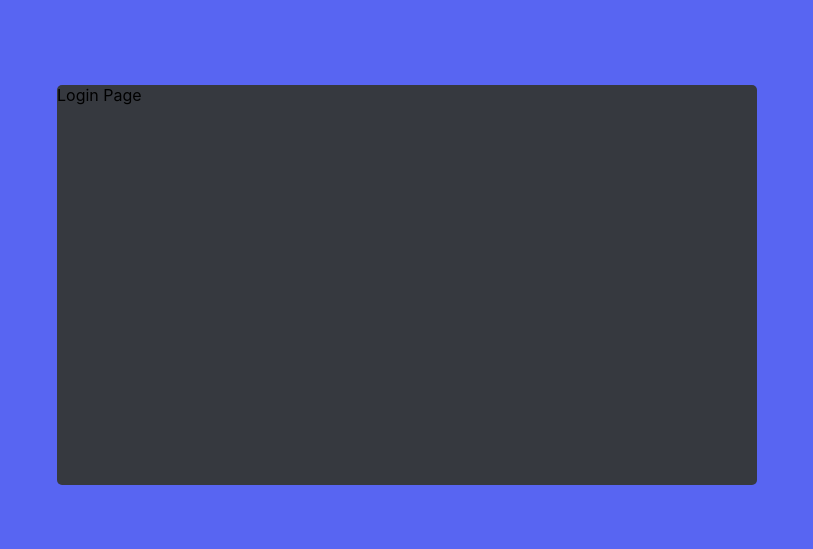
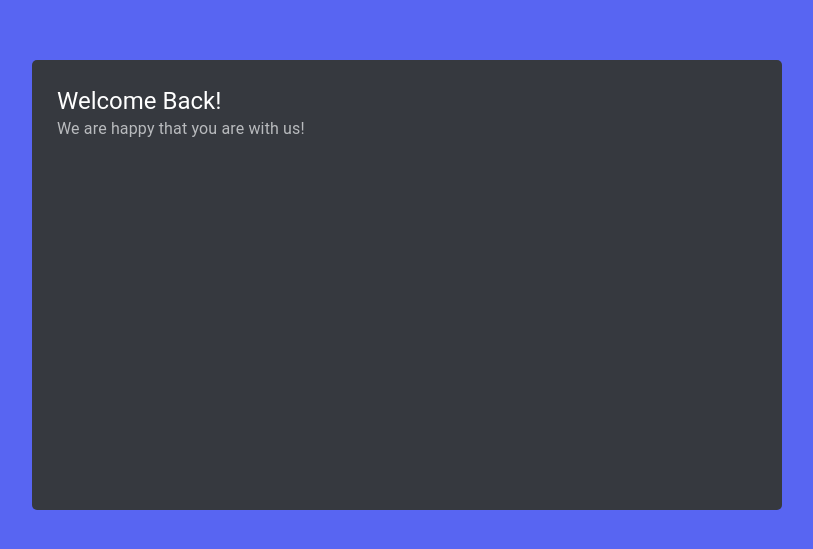
Before and after one commit to abdullahabutasneem/discord-frontend, a React (Create React App) app: page /login in a window 1280 px wide. Shown: the part 115-664 px from the top of the page, without its empty margins (233-1046 px from the left). Built offline with nearby package versions, Linux system fonts and the light colour scheme.

Commit message:
Creating Login page Header

```diff
--- a/src/authPages/LoginPage/LoginPage.js
+++ b/src/authPages/LoginPage/LoginPage.js
@@ -1,10 +1,11 @@
 import React from 'react';
 import AuthBox from '../../shared/components/AuthBox';
+import LoginPageHeader from './LoginPageHeader';
 
 const LoginPage = () => {
     return (
         <AuthBox>
-            Login Page
+            <LoginPageHeader></LoginPageHeader>
         </AuthBox>
     );
 };
--- /dev/null
+++ b/src/authPages/LoginPage/LoginPageHeader.js
@@ -0,0 +1,17 @@
+import React from 'react';
+import { Typography } from '@mui/material';
+
+const LoginPageHeader = () => {
+    return (
+        <>
+            <Typography variant='h5' sx={{ color: "white" }}>
+                Welcome Back!
+            </Typography>
+            <Typography sx={{ color: "#b9bbbe" }}>
+                We are happy that you are with us!
+            </Typography>
+        </>
+    );
+};
+
+export default LoginPageHeader;
--- a/src/shared/components/AuthBox.js
+++ b/src/shared/components/AuthBox.js
@@ -20,10 +20,11 @@ const AuthBox = (props) => {
                     height: 400,
                     bgcolor: '#36393f',
                     borderRadius: '5px',
+                    padding: '25px',
                     boxShadow: '0 2px 10px 0 rgb(0 0 0 / 20%',
                     display: 'flex',
                     flexDirection: 'column',
-                    padding: '25px',
+
                 }}>
                     {props.children}
                 </Box>
```
